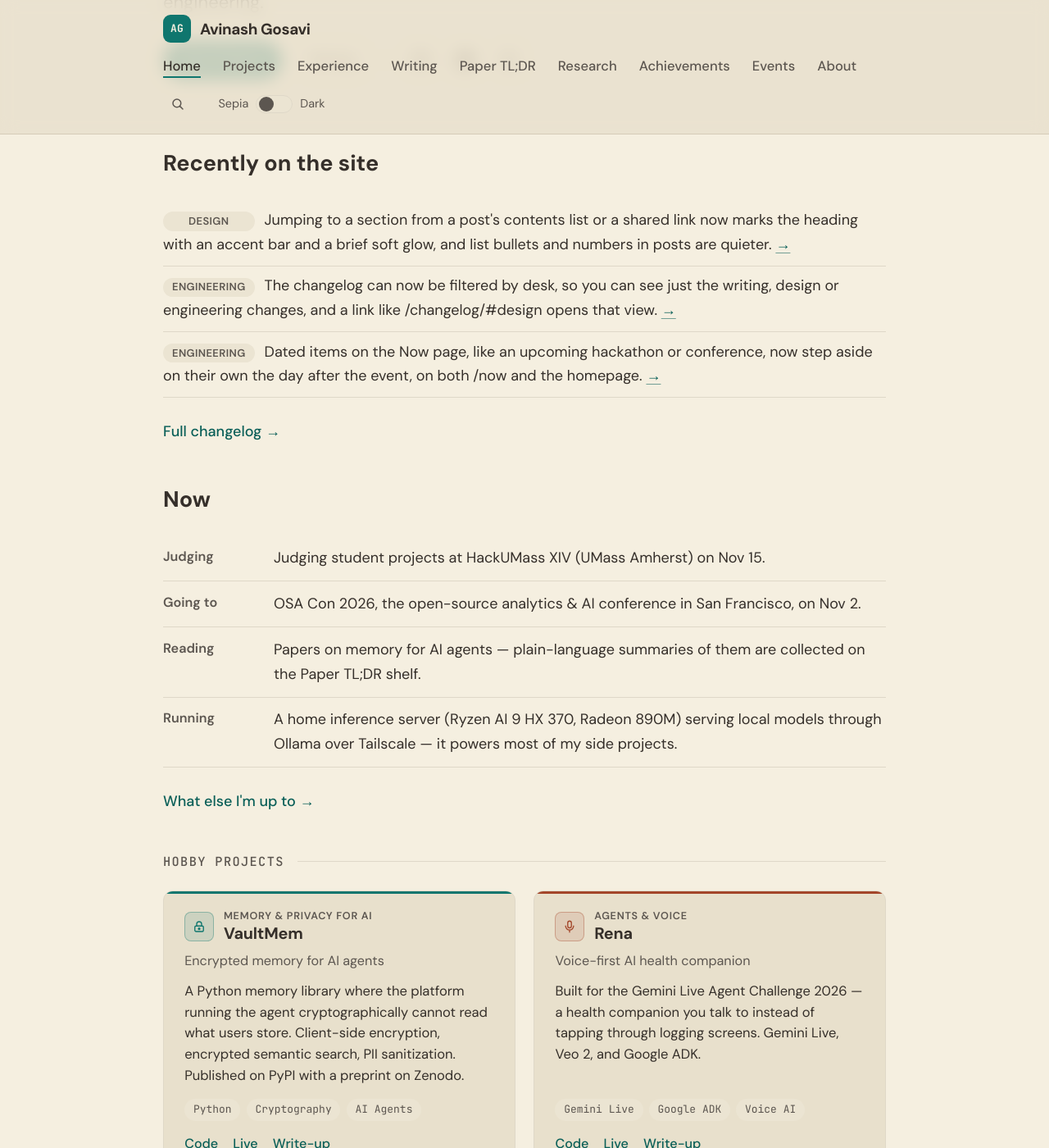
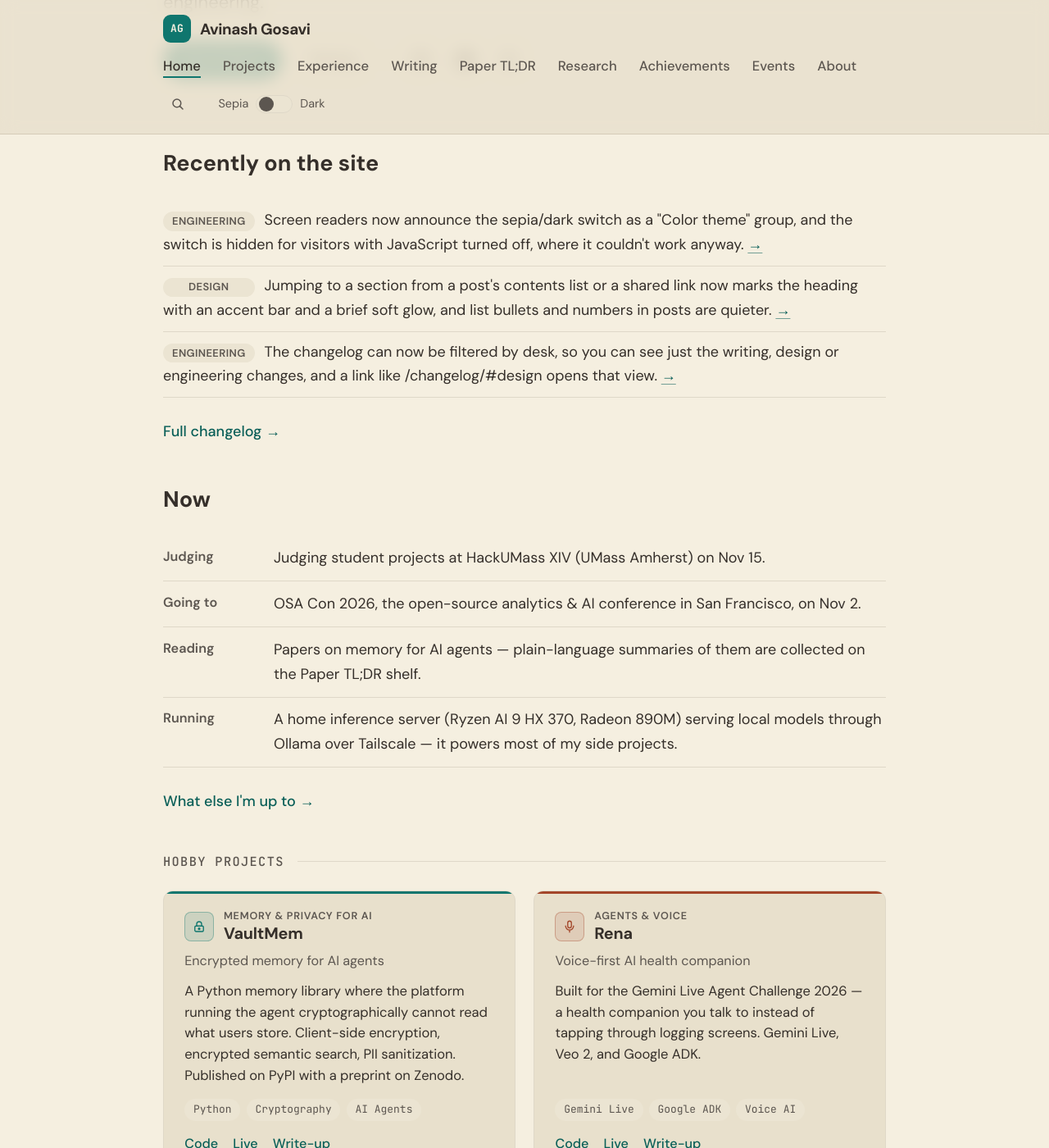
Before and after one commit to aag1091-alt/avinashgosavi.com, a Jekyll site: the page built from index.md, in a window 1280 px wide and 1400 px high, scrolled down 558 px. Shown: the whole window at 82% size. Built offline with Jekyll 4.4.1, drawn with Linux system fonts in a browser that asks for light colours.

Commit message:
A11y: theme switch is a named group, hidden without JS; lint flags aria-label on role-less elements
Co-Authored-By: Claude <noreply@anthropic.com>

```diff
--- a/_data/changelog.yml
+++ b/_data/changelog.yml
@@ -1,5 +1,9 @@
 # Public changelog shown on /changelog and (latest 3) on the homepage.
 # Newest first. desk: Writing | Design | Engineering
+- date: 2026-10-25
+  desk: Engineering
+  text: Screen readers now announce the sepia/dark switch as a "Color theme" group, and the switch is hidden for visitors with JavaScript turned off, where it couldn't work anyway.
+  link: /
 - date: 2026-10-25
   desk: Design
   text: Jumping to a section from a post's contents list or a shared link now marks the heading with an accent bar and a brief soft glow, and list bullets and numbers in posts are quieter.
--- a/_includes/theme-toggle.html
+++ b/_includes/theme-toggle.html
@@ -1,4 +1,4 @@
-<div class="theme-toggle" aria-label="Theme">
+<div class="theme-toggle" role="group" aria-label="Color theme">
   <span class="theme-toggle-label">Sepia</span>
   <button type="button" class="theme-slider" role="switch" aria-checked="false" aria-label="Dark mode">
     <span class="theme-slider-thumb"></span>
--- a/_layouts/default.html
+++ b/_layouts/default.html
@@ -41,6 +41,7 @@
   {% include breadcrumb-jsonld.html %}
   {% if page.series == 'paper-tldr' %}{% include paper-jsonld.html %}{% endif %}
   {% if page.url == '/projects/' %}{% include projects-jsonld.html %}{% endif %}
+  <noscript><style>.theme-toggle{display:none}</style></noscript>
   <!-- Google tag (gtag.js) -->
   <script async src="https://www.googletagmanager.com/gtag/js?id=G-VLR5GMVQKW"></script>
   <script>
```
Also changed, not shown: scripts/check_a11y.py (+12 -0 lines).
